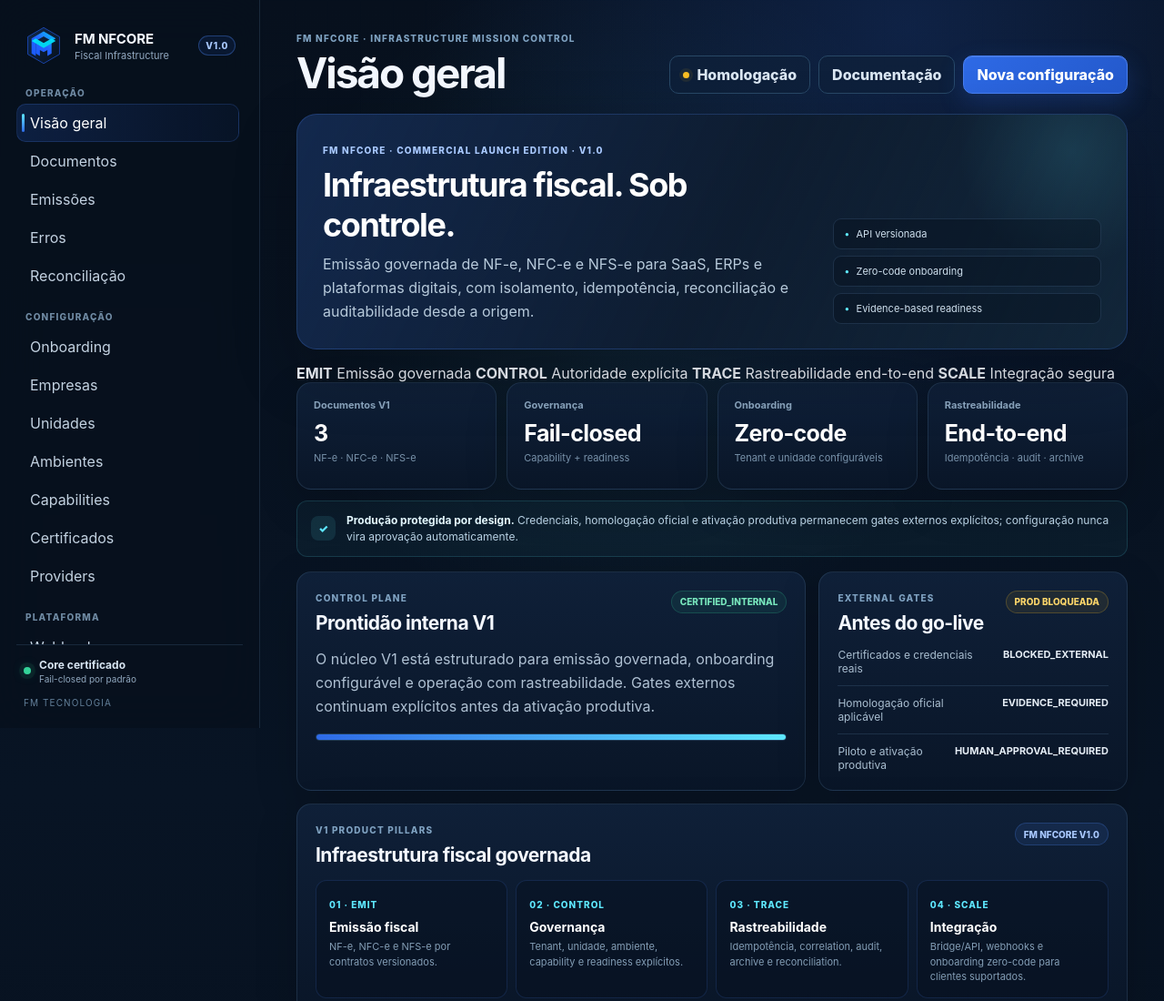
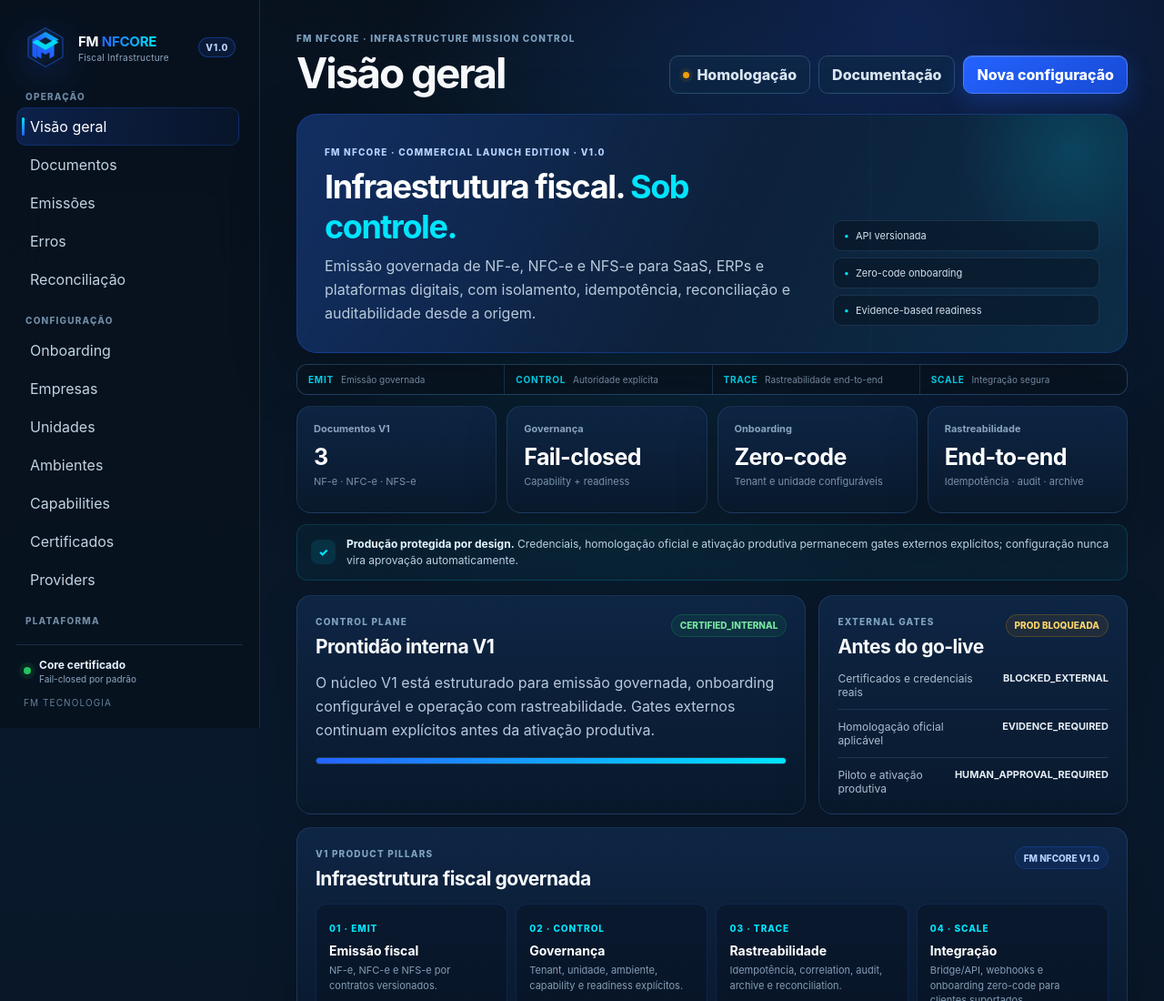
Before and after one commit to faabio3131/kordena-fiscal-engine-v2, a plain HTML site: page portal/index.html in a window 1280 px wide. Shown: the top 1100 px of the page at 91% size. Drawn offline with Linux system fonts and the light colour scheme.

Commit message:
feat(brand): apply FM NFCORE premium design system

```diff
--- a/portal/styles.css
+++ b/portal/styles.css
@@ -1,36 +1,36 @@
 :root {
   color-scheme: dark;
   font-family: Inter, ui-sans-serif, system-ui, -apple-system, BlinkMacSystemFont, "Segoe UI", sans-serif;
-  background: #07101d;
-  color: #f4f8ff;
+  background: #08121f;
+  color: #f8fafc;
 
-  --ink-950: #07101d;
-  --ink-900: #0a1628;
-  --ink-850: #0d1b2e;
-  --surface-800: #10213a;
-  --surface-750: #142943;
-  --surface-700: #18304e;
-  --line: #284866;
-  --line-soft: rgba(91, 131, 168, .22);
-  --text: #f4f8ff;
-  --text-soft: #d8e5f2;
-  --muted: #91a8bf;
-  --muted-strong: #afc1d3;
+  --ink-950: #08121f;
+  --ink-900: #0b1c32;
+  --ink-850: #0d213b;
+  --surface-800: #0f2747;
+  --surface-750: #173153;
+  --surface-700: #22344f;
+  --line: #294d72;
+  --line-soft: rgba(75, 131, 185, .24);
+  --text: #f8fafc;
+  --text-soft: #e8f1ff;
+  --muted: #8fa8c2;
+  --muted-strong: #b6c9dc;
 
-  --brand-primary: #2e6ae6;
-  --brand-bright: #4f8cff;
-  --brand-cyan: #5ee8ff;
-  --brand-cyan-soft: #9bf3ff;
-  --success: #34d399;
-  --warning: #fbbf24;
+  --brand-primary: #2563ff;
+  --brand-bright: #3f7cff;
+  --brand-cyan: #00e5ff;
+  --brand-cyan-soft: #8ff5ff;
+  --success: #22c55e;
+  --warning: #f59e0b;
   --danger: #fb7185;
 
   --radius-xs: 8px;
   --radius-sm: 12px;
   --radius-md: 16px;
   --radius-lg: 22px;
-  --shadow-panel: 0 24px 70px rgba(0, 0, 0, .24);
-  --shadow-focus: 0 0 0 4px rgba(94, 232, 255, .16);
+  --shadow-panel: 0 24px 70px rgba(0, 0, 0, .28);
+  --shadow-focus: 0 0 0 4px rgba(0, 229, 255, .15);
 }
 
 * { box-sizing: border-box; }
@@ -39,19 +39,19 @@ body {
   margin: 0;
   min-height: 100vh;
   background:
-    radial-gradient(circle at 78% 2%, rgba(46, 106, 230, .20), transparent 30%),
-    radial-gradient(circle at 54% 22%, rgba(94, 232, 255, .07), transparent 28%),
-    linear-gradient(180deg, #07101d 0%, #081424 58%, #07101d 100%);
+    radial-gradient(circle at 78% 2%, rgba(37, 99, 255, .22), transparent 30%),
+    radial-gradient(circle at 54% 22%, rgba(0, 229, 255, .07), transparent 28%),
+    linear-gradient(180deg, #08121f 0%, #09192c 58%, #08121f 100%);
 }
 body::before {
   content: "";
   position: fixed;
   inset: 0;
   pointer-events: none;
-  opacity: .28;
+  opacity: .3;
   background-image:
-    linear-gradient(rgba(122, 163, 199, .025) 1px, transparent 1px),
-    linear-gradient(90deg, rgba(122, 163, 199, .025) 1px, transparent 1px);
+    linear-gradient(rgba(105, 163, 215, .026) 1px, transparent 1px),
+    linear-gradient(90deg, rgba(105, 163, 215, .026) 1px, transparent 1px);
   background-size: 36px 36px;
   mask-image: linear-gradient(to bottom, #000, transparent 76%);
 }
@@ -72,7 +72,7 @@ button:focus-visible, a:focus-visible {
   padding: 10px 14px;
   border-radius: var(--radius-xs);
   background: #fff;
-  color: #07101d;
+  color: #08121f;
   font-weight: 800;
 }
 .skip-link:focus { top: 16px; }
@@ -91,60 +91,41 @@ button:focus-visible, a:focus-visible {
   padding: 24px 18px 18px;
   display: flex;
   flex-direction: column;
-  background: rgba(7, 16, 29, .88);
+  background: rgba(8, 18, 31, .9);
   border-right: 1px solid var(--line-soft);
   backdrop-filter: blur(24px);
 }
 
 .brand-lockup {
   display: grid;
-  grid-template-columns: 44px 1fr auto;
+  grid-template-columns: 48px 1fr auto;
   gap: 12px;
   align-items: center;
   padding: 4px 8px 22px;
 }
-.brand-symbol {
-  position: relative;
-  width: 44px;
-  height: 44px;
+.brand-mark {
+  width: 48px;
+  height: 48px;
   display: block;
-  border-radius: 13px;
-  overflow: hidden;
-  background: linear-gradient(145deg, rgba(46,106,230,.96), rgba(24,48,78,.96));
-  border: 1px solid rgba(112, 169, 255, .45);
-  box-shadow: 0 10px 30px rgba(46, 106, 230, .24), inset 0 1px rgba(255,255,255,.12);
+  filter: drop-shadow(0 10px 20px rgba(37, 99, 255, .24));
 }
-.brand-symbol::after {
-  content: "";
-  position: absolute;
-  width: 12px;
-  height: 12px;
-  right: 6px;
-  bottom: 6px;
-  border-radius: 4px;
-  background: var(--brand-cyan);
-  box-shadow: 0 0 18px rgba(94,232,255,.48);
+.brand-copy strong, .brand-copy small { display: block; }
+.brand-copy strong { font-size: 15px; letter-spacing: -.015em; }
+.brand-fm { color: var(--text); }
+.brand-nfcore {
+  color: var(--brand-cyan);
+  background: linear-gradient(90deg, var(--brand-primary), var(--brand-cyan));
+  -webkit-background-clip: text;
+  background-clip: text;
+  -webkit-text-fill-color: transparent;
 }
-.brand-rail {
-  position: absolute;
-  left: 8px;
-  height: 4px;
-  border-radius: 999px;
-  background: #fff;
-  transform: skewX(-16deg);
-}
-.rail-a { top: 10px; width: 24px; }
-.rail-b { top: 18px; width: 18px; opacity: .86; }
-.rail-c { top: 26px; width: 13px; opacity: .68; }
-.brand-copy strong, .brand-copy small { display: block; }
-.brand-copy strong { font-size: 15px; letter-spacing: -.01em; }
-.brand-copy small { margin-top: 2px; color: var(--muted); font-size: 11px; }
+.brand-copy small { margin-top: 2px; color: var(--muted); font-size: 10px; letter-spacing: .025em; }
 .version-pill {
   padding: 4px 7px;
   border-radius: 999px;
-  border: 1px solid rgba(79,140,255,.34);
-  background: rgba(46,106,230,.10);
-  color: #a9c9ff;
+  border: 1px solid rgba(37,99,255,.36);
+  background: rgba(37,99,255,.11);
+  color: #b9d3ff;
   font-size: 10px;
   font-weight: 800;
   letter-spacing: .06em;
@@ -184,10 +165,10 @@ nav { overflow-y: auto; padding: 2px 4px 12px 0; }
   transform: translateY(-50%);
   transition: height .18s ease;
 }
-.nav-button:hover { background: rgba(79, 140, 255, .07); color: #fff; transform: translateX(1px); }
+.nav-button:hover { background: rgba(37, 99, 255, .08); color: #fff; transform: translateX(1px); }
 .nav-button[aria-current="page"] {
-  background: linear-gradient(90deg, rgba(46,106,230,.18), rgba(46,106,230,.05));
-  border-color: rgba(79,140,255,.18);
+  background: linear-gradient(90deg, rgba(37,99,255,.2), rgba(37,99,255,.05));
+  border-color: rgba(37,99,255,.2);
   color: #fff;
 }
 .nav-button[aria-current="page"]::before { height: 20px; }
@@ -208,7 +189,7 @@ nav { overflow-y: auto; padding: 2px 4px 12px 0; }
   height: 8px;
   border-radius: 50%;
   background: var(--success);
-  box-shadow: 0 0 0 5px rgba(52, 211, 153, .08), 0 0 14px rgba(52, 211, 153, .28);
+  box-shadow: 0 0 0 5px rgba(34, 197, 94, .08), 0 0 14px rgba(34, 197, 94, .28);
 }
 
 main { min-width: 0; padding: 34px 40px 42px; }
@@ -244,17 +225,17 @@ button.primary, button.ghost, button.danger, .environment-control {
 }
 button.primary:hover, button.ghost:hover, button.danger:hover, .environment-control:hover { transform: translateY(-1px); }
 button.primary {
-  background: linear-gradient(135deg, #2e6ae6, #2358ca);
+  background: linear-gradient(135deg, #2563ff, #174bd6);
   color: #fff;
-  border-color: #477ff1;
-  box-shadow: 0 10px 28px rgba(46, 106, 230, .24), inset 0 1px rgba(255,255,255,.11);
+  border-color: #4c80ff;
+  box-shadow: 0 10px 28px rgba(37, 99, 255, .28), inset 0 1px rgba(255,255,255,.12);
 }
-button.primary:hover { background: linear-gradient(135deg, #3f79ed, #2b64d9); }
-button.ghost, .environment-control { background: rgba(15, 33, 58, .78); color: #dbe7f3; }
-button.ghost:hover, .environment-control:hover { border-color: #3d6284; background: #142943; }
+button.primary:hover { background: linear-gradient(135deg, #3f7cff, #2359e7); }
+button.ghost, .environment-control { background: rgba(15, 39, 71, .72); color: #dbe7f3; }
+button.ghost:hover, .environment-control:hover { border-color: #3d6284; background: #173153; }
 button.danger { background: rgba(128, 34, 55, .38); color: #ffdbe1; border-color: rgba(251,113,133,.34); }
 .environment-control { display: inline-flex; align-items: center; gap: 8px; }
-.environment-dot { width: 7px; height: 7px; border-radius: 50%; background: var(--warning); box-shadow: 0 0 0 4px rgba(251,191,36,.08); }
+.environment-dot { width: 7px; height: 7px; border-radius: 50%; background: var(--warning); box-shadow: 0 0 0 4px rgba(245,158,11,.09); }
 
 .product-banner {
   position: relative;
@@ -263,14 +244,21 @@ button.danger { background: rgba(128, 34, 55, .38); color: #ffdbe1; border-color
   grid-template-columns: minmax(0, 1.55fr) minmax(280px, .85fr);
   gap: 24px;
   align-items: end;
-  padding: 27px 28px;
-  margin-bottom: 16px;
-  border: 1px solid rgba(79, 140, 255, .23);
+  padding: 29px 30px;
+  margin-bottom: 12px;
+  border: 1px solid rgba(37, 99, 255, .28);
   border-radius: var(--radius-lg);
   background:
-    linear-gradient(115deg, rgba(46,106,230,.17), rgba(14,29,49,.78) 52%, rgba(94,232,255,.05)),
+    linear-gradient(115deg, rgba(37,99,255,.2), rgba(13,33,59,.84) 52%, rgba(0,229,255,.06)),
     var(--ink-850);
   box-shadow: var(--shadow-panel);
+}
+.product-banner::before {
+  content: "";
+  position: absolute;
+  inset: 0;
+  background: linear-gradient(90deg, transparent 0 69%, rgba(0,229,255,.025) 69% 69.2%, transparent 69.2%);
+  pointer-events: none;
 }
 .product-banner::after {
   content: "";
@@ -280,36 +268,51 @@ button.danger { background: rgba(128, 34, 55, .38); color: #ffdbe1; border-color
   width: 260px;
   height: 260px;
   border-radius: 50%;
-  background: radial-gradient(circle, rgba(94,232,255,.12), transparent 68%);
+  background: radial-gradient(circle, rgba(0,229,255,.14), transparent 68%);
   pointer-events: none;
 }
+.banner-copy { position: relative; z-index: 1; }
 .banner-kicker {
   display: inline-flex;
   margin-bottom: 10px;
-  color: #a9c9ff;
+  color: #b5d2ff;
   font-size: 10px;
   font-weight: 850;
   letter-spacing: .12em;
   text-transform: uppercase;
 }
 .product-banner h2 { margin-bottom: 9px; color: #fff; font-size: clamp(25px, 3vw, 36px); letter-spacing: -.04em; }
+.product-banner h2 span { color: var(--brand-cyan); }
 .product-banner p { max-width: 760px; margin-bottom: 0; color: #b7cadb; }
 .banner-assurance { position: relative; z-index: 1; display: grid; gap: 7px; }
 .banner-assurance span {
   padding: 9px 11px;
   border: 1px solid rgba(99, 146, 192, .20);
   border-radius: 9px;
-  background: rgba(7,16,29,.40);
+  background: rgba(8,18,31,.48);
   color: #cfe0ee;
   font-size: 11px;
 }
 .banner-assurance span::before { content: "•"; color: var(--brand-cyan); margin-right: 7px; }
 
+.mission-strip {
+  display: grid;
+  grid-template-columns: repeat(4, minmax(0, 1fr));
+  gap: 1px;
+  overflow: hidden;
+  margin-bottom: 12px;
+  border: 1px solid var(--line-soft);
+  border-radius: 12px;
+  background: var(--line-soft);
+}
+.mission-strip span { padding: 10px 12px; background: rgba(8,18,31,.88); color: #809ab2; font-size: 10px; }
+.mission-strip strong { margin-right: 5px; color: var(--brand-cyan); letter-spacing: .08em; }
+
 .metrics { display: grid; grid-template-columns: repeat(4, minmax(0, 1fr)); gap: 11px; margin-bottom: 12px; }
 .metric, .panel {
-  background: linear-gradient(180deg, rgba(16,33,58,.93), rgba(10,22,40,.94));
+  background: linear-gradient(180deg, rgba(15,39,71,.92), rgba(9,25,44,.96));
   border: 1px solid var(--line-soft);
-  box-shadow: 0 16px 48px rgba(0,0,0,.16);
+  box-shadow: 0 16px 48px rgba(0,0,0,.17);
 }
 .metric { min-height: 118px; padding: 17px 18px; border-radius: var(--radius-md); }
 .metric span, .metric small { display: block; font-size: 11px; }
@@ -323,9 +326,9 @@ button.danger { background: rgba(128, 34, 55, .38); color: #ffdbe1; border-color
   align-items: center;
   padding: 12px 15px;
   margin-bottom: 16px;
-  border: 1px solid rgba(94, 232, 255, .15);
+  border: 1px solid rgba(0, 229, 255, .16);
   border-radius: 12px;
-  background: rgba(94, 232, 255, .045);
+  background: rgba(0, 229, 255, .045);
   color: #b9d2e4;
   font-size: 12px;
   line-height: 1.5;
@@ -338,7 +341,7 @@ button.danger { background: rgba(128, 34, 55, .38); color: #ffdbe1; border-color
   width: 27px;
   height: 27px;
   border-radius: 8px;
-  background: rgba(94,232,255,.10);
+  background: rgba(0,229,255,.10);
   color: var(--brand-cyan);
   font-weight: 900;
 }
@@ -358,13 +361,13 @@ button.danger { background: rgba(128, 34, 55, .38); color: #ffdbe1; border-color
   padding: 5px 9px;
   font-size: 10px;
   font-weight: 780;
-  background: rgba(79,140,255,.10);
-  color: #a9c9ff;
-  border: 1px solid rgba(79,140,255,.23);
+  background: rgba(37,99,255,.10);
+  color: #b5d2ff;
+  border: 1px solid rgba(37,99,255,.24);
   white-space: nowrap;
 }
-.badge.success { background: rgba(52,211,153,.08); color: #78e7bd; border-color: rgba(52,211,153,.20); }
-.badge.warning { background: rgba(251,191,36,.08); color: #fbd56a; border-color: rgba(251,191,36,.22); }
+.badge.success { background: rgba(34,197,94,.08); color: #78e7a0; border-color: rgba(34,197,94,.20); }
+.badge.warning { background: rgba(245,158,11,.08); color: #fbd56a; border-color: rgba(245,158,11,.22); }
 .badge.danger { background: rgba(251,113,133,.08); color: #ff9cac; border-color: rgba(251,113,133,.22); }
 .badge.neutral { background: rgba(145,168,191,.08); color: #b8cadb; border-color: rgba(145,168,191,.18); }
 
@@ -377,9 +380,9 @@ button.danger { background: rgba(128, 34, 55, .38); color: #ffdbe1; border-color
   padding: 13px 14px;
   border: 1px solid rgba(76,112,145,.22);
   border-radius: 11px;
-  background: rgba(7, 16, 29, .42);
+  background: rgba(8, 18, 31, .44);
 }
-.row:hover { border-color: rgba(79,140,255,.28); background: rgba(12,27,47,.62); }
+.row:hover { border-color: rgba(37,99,255,.30); background: rgba(12,31,54,.66); }
 .row strong, .row span { min-width: 0; overflow-wrap: anywhere; }
 .row strong { color: #e9f1f8; font-size: 13px; }
 .state { font-size: 11px; color: var(--muted); }
@@ -392,8 +395,8 @@ button.danger { background: rgba(128, 34, 55, .38); color: #ffdbe1; border-color
   text-align: center;
 }
 .error-state { color: #ffb4c0; border-color: rgba(251,113,133,.35); }
-.progress { height: 8px; border-radius: 99px; background: #07101d; overflow: hidden; border: 1px solid #203c57; }
-.progress span { display: block; height: 100%; width: 100%; background: linear-gradient(90deg, var(--brand-primary), var(--brand-cyan)); box-shadow: 0 0 22px rgba(94,232,255,.18); }
+.progress { height: 8px; border-radius: 99px; background: #08121f; overflow: hidden; border: 1px solid #203c57; }
+.progress span { display: block; height: 100%; width: 100%; background: linear-gradient(90deg, var(--brand-primary), var(--brand-cyan)); box-shadow: 0 0 22px rgba(0,229,255,.18); }
 .status-list { display: grid; gap: 11px; }
 .status-item { display: flex; justify-content: space-between; gap: 14px; padding-bottom: 11px; border-bottom: 1px solid var(--line-soft); }
 .status-item:last-child { border-bottom: 0; padding-bottom: 0; }
@@ -405,8 +408,8 @@ button.danger { background: rgba(128, 34, 55, .38); color: #ffdbe1; border-color
   min-height: 128px;
   padding: 14px;
   border-radius: 12px;
-  border: 1px solid rgba(79,140,255,.16);
-  background: rgba(7,16,29,.40);
+  border: 1px solid rgba(37,99,255,.18);
+  background: rgba(8,18,31,.43);
 }
 .pillar span { color: var(--brand-cyan); font-size: 10px; font-weight: 850; letter-spacing: .10em; }
 .pillar strong { display: block; margin: 8px 0 5px; color: #fff; font-size: 14px; }
@@ -427,8 +430,8 @@ dialog {
   width: min(540px, calc(100vw - 32px));
   border: 1px solid #315574;
   border-radius: 18px;
-  background: #0d1b2e;
-  color: #f4f8ff;
+  background: #0d213b;
+  color: #f8fafc;
   padding: 24px;
   box-shadow: 0 36px 120px rgba(0,0,0,.62);
 }
@@ -438,6 +441,7 @@ dialog::backdrop { background: rgba(2,7,13,.75); backdrop-filter: blur(7px); }
 @media (max-width: 1180px) {
   .metrics { grid-template-columns: repeat(2, minmax(0, 1fr)); }
   .pillar-grid { grid-template-columns: repeat(2, minmax(0, 1fr)); }
+  .mission-strip { grid-template-columns: repeat(2, minmax(0, 1fr)); }
 }
 
 @media (max-width: 1050px) {
@@ -462,7 +466,7 @@ dialog::backdrop { background: rgba(2,7,13,.75); backdrop-filter: blur(7px); }
 
 @media (max-width: 620px) {
   nav { grid-template-columns: 1fr; }
-  .metrics, .pillar-grid { grid-template-columns: 1fr; }
+  .metrics, .pillar-grid, .mission-strip { grid-template-columns: 1fr; }
   .row { grid-template-columns: 1fr; gap: 7px; }
   .product-banner { padding: 22px 20px; }
   .status-item { align-items: start; flex-direction: column; gap: 5px; }
@@ -471,7 +475,7 @@ dialog::backdrop { background: rgba(2,7,13,.75); backdrop-filter: blur(7px); }
 }
 
 @media (max-width: 480px) {
-  .brand-lockup { grid-template-columns: 44px 1fr; }
+  .brand-lockup { grid-template-columns: 48px 1fr; }
   .version-pill { display: none; }
   .top-actions { display: grid; grid-template-columns: 1fr; }
   .top-actions button { width: 100%; }
```
